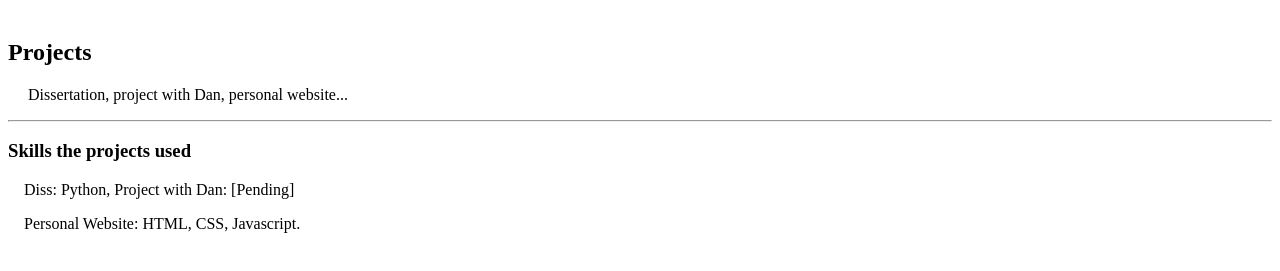
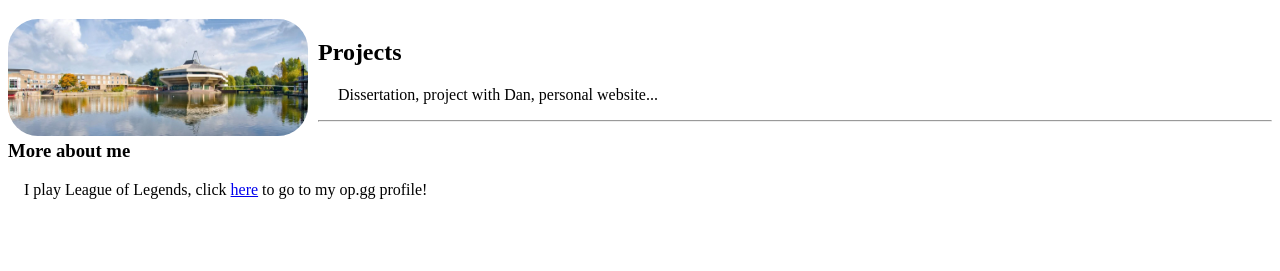
Before and after one commit to mylesazriel/learning-webdev, a plain HTML site: page project/index.html in a window 1280 px wide. Shown: the part 219-490 px from the top of the page. Drawn offline with Linux system fonts and the light colour scheme.

Commit message:
Links and images
Played around with images again and learnt how to use links, remember the 'download' function for links

```diff
--- a/project/index.html
+++ b/project/index.html
@@ -48,14 +48,21 @@
     <p>&nbsp&nbsp&nbsp&nbspList of schooling...</p>
     <hr />
     <br />
+    <img
+      src="images/york-degree-power-scaled-1440x560.jpeg"
+      alt="Photo of Campus West, UoY"
+    />
     <h2>Projects</h2>
     <p>
       &nbsp&nbsp&nbsp&nbsp&nbspDissertation, project with Dan, personal
       website...
     </p>
     <hr />
-    <h3>Skills the projects used</h3>
-    <p>&nbsp&nbsp&nbsp&nbspDiss: Python, Project with Dan: [Pending]</p>
-    <p>&nbsp&nbsp&nbsp&nbspPersonal Website: HTML, CSS, Javascript.</p>
+    <h3>More about me</h3>
+    <p>
+      &nbsp&nbsp&nbsp&nbspI play League of Legends, click
+      <a href="https://euw.op.gg/summoners/euw/mylea">here</a> to go to my op.gg
+      profile!
+    </p>
   </body>
 </html>
```
Also changed, not shown: project/images/york-degree-power-scaled-1440x560.jpeg (added).
